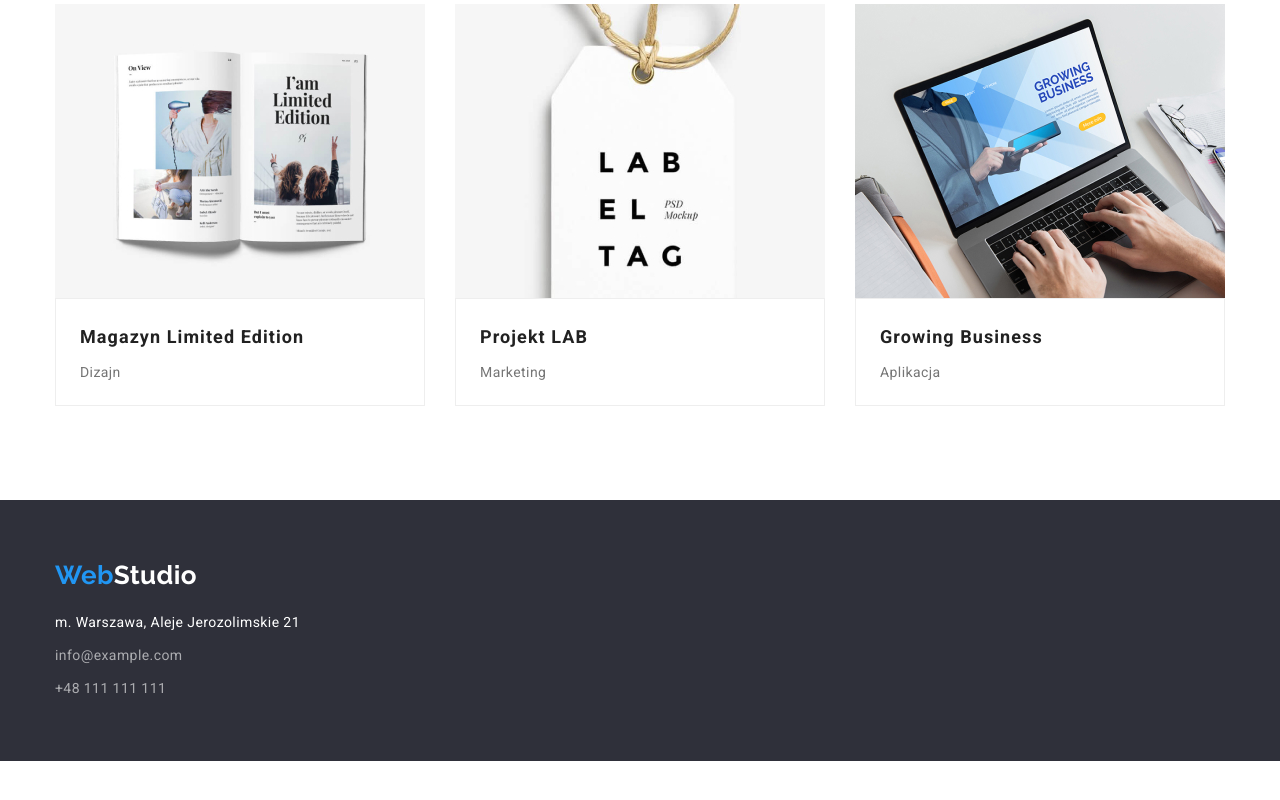
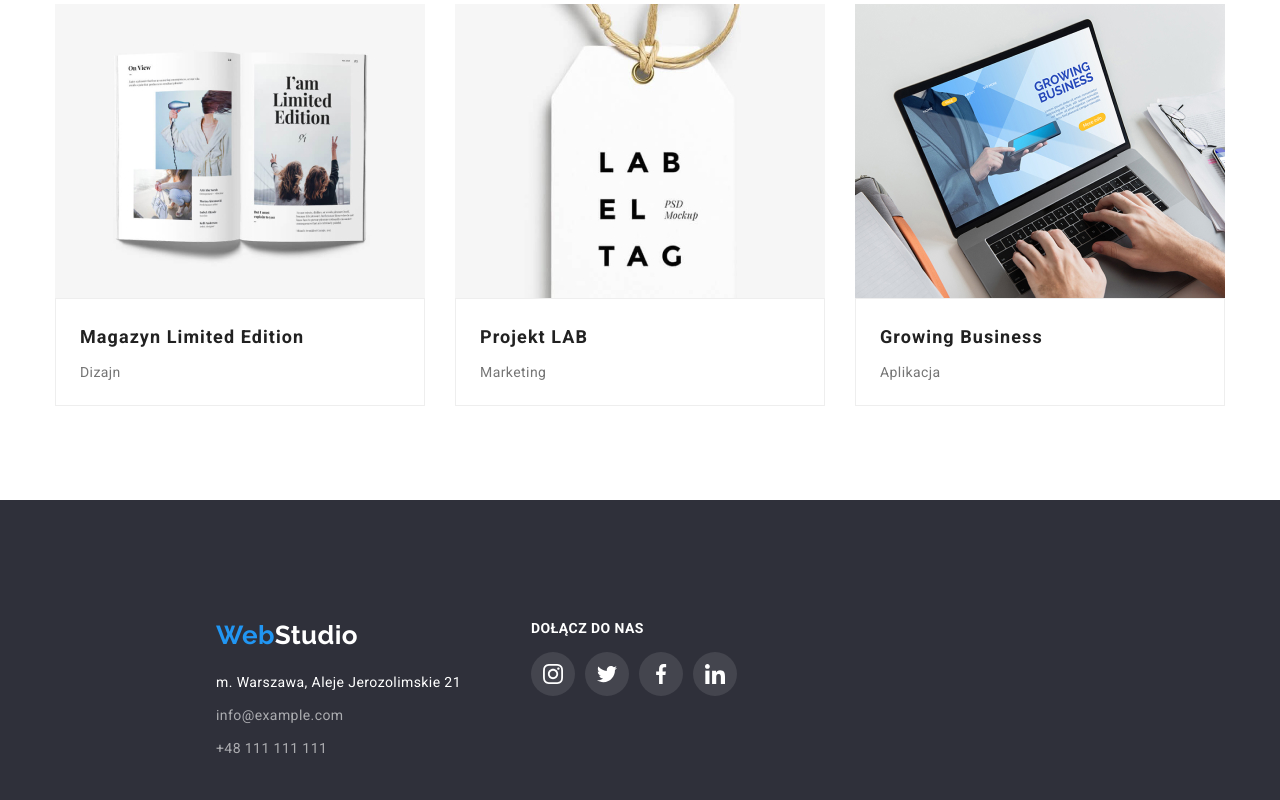
Before and after one commit to AniaGoodness/goit-markup-hw-04, a plain HTML site: page portfolio.html in a window 1280 px wide. Shown: the part 1124-1924 px from the top of the page. Before the commit the page ends 1885 px from the top, so only its background shows below. Drawn offline with nearby package versions, Linux system fonts and the light colour scheme.

Commit message:
portfolio header and footer

```diff
--- a/portfolio.html
+++ b/portfolio.html
@@ -39,11 +39,19 @@
         <ul class="header-contact list">
           <li class="list">
             <a class="link" href="mailto:info@example.com">
+              <svg class="contact-icon link">
+                <use href="./images/icons.svg#icon-envelope"></use>
+              </svg>
               info@devstudio.com
             </a>
           </li>
           <li class="list">
-            <a class="link" href="tel:+48111111111">+48 111 111 111</a>
+            <a class="link" href="tel:+48111111111">
+              <svg class="contact-icon link">
+                <use href="./images/icons.svg#icon-smartphone"></use>
+              </svg>
+              +48 111 111 111</a
+            >
           </li>
         </ul>
       </div>
@@ -192,7 +200,8 @@
       </section>
     </main>
     <footer class="footer-banner">
-      <div class="container">
+      <div class="footer-container">
+        <div>
           <div class="logo-footer">
             <a class="link" href="./index.html">
               <span class="blue-logo">Web</span
@@ -219,6 +228,40 @@
             </ul>
           </address>
         </div>
+        <div class="container-social">
+          <h4 class="footer-title">DOŁĄCZ DO NAS</h4>
+          <ul class="social-list list">
+            <li class="social-item link">
+              <a class="social-list-link footer" href="#">
+                <svg class="social-icon footer-icon">
+                  <use href="./images/icons.svg#icon-instagram-2"></use>
+                </svg>
+              </a>
+            </li>
+            <li class="social-item link">
+              <a class="social-list-link footer" href="#">
+                <svg class="social-icon footer-icon">
+                  <use href="./images/icons.svg#icon-twitter-1"></use>
+                </svg>
+              </a>
+            </li>
+            <li class="social-item link">
+              <a class="social-list-link footer" href="#">
+                <svg class="social-icon footer-icon">
+                  <use href="./images/icons.svg#icon-facebook-1"></use>
+                </svg>
+              </a>
+            </li>
+            <li class="social-item link">
+              <a class="social-list-link footer" href="#">
+                <svg class="social-icon footer-icon">
+                  <use href="./images/icons.svg#icon-linkedin-1"></use>
+                </svg>
+              </a>
+            </li>
+          </ul>
+        </div>
+      </div>
     </footer>
   </body>
 </html>
```
Lines whose indentation alone changed are shown as unchanged.
